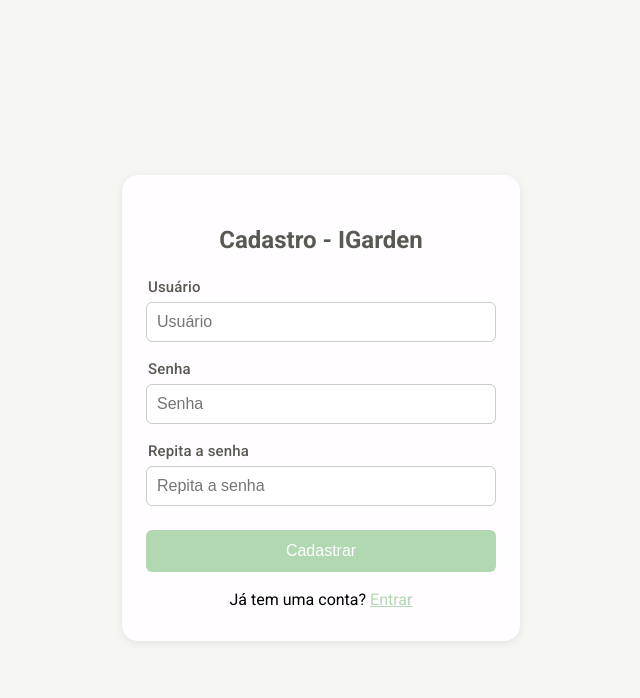
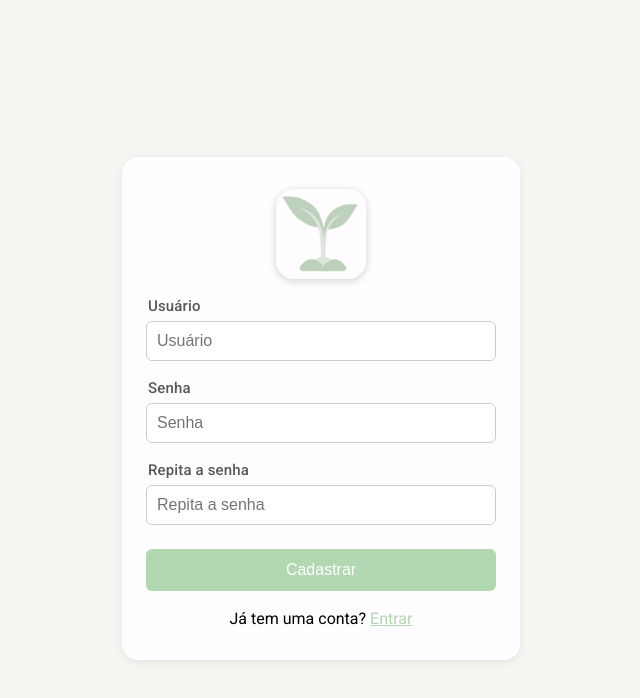
Before and after one commit to WilliamVSan/IGarden, a plain HTML site: page register.html in a window 1280 px wide. Shown: the whole page, without its empty margins (319-959 px from the left). Drawn offline with Linux system fonts and the light colour scheme.

Commit message:
Adicionando assets, corrigindo PWA

```diff
--- a/CSS/register.css
+++ b/CSS/register.css
@@ -60,3 +60,12 @@ body {
     margin-bottom: 10px;
     font-size: 15px;
 }
+.register-logo {
+    display: block;
+    margin: 0 auto 18px auto;
+    width: 90px;
+    height: 90px;
+    border-radius: 18px;
+    box-shadow: 0 2px 8px rgba(0,0,0,0.18);
+    object-fit: cover;
+}
--- a/register.html
+++ b/register.html
@@ -7,10 +7,11 @@
     <link href="https://fonts.googleapis.com/css2?family=Roboto:wght@400;500;700&display=swap" rel="stylesheet">
     <link href="CSS/home.css" rel="stylesheet">
     <link href="CSS/register.css" rel="stylesheet">
+    <link rel="icon" type="image/png" sizes="192x192" href="/assets/icons/icon-192x192.png">
 </head>
 <body>
     <div class="register-container">
-        <h2>Cadastro - IGarden</h2>
+        <img src="assets/icons/icon-512x512.png" alt="IGarden" class="register-logo">
         <div id="register-error" class="register-error" style="display:none;"></div>
         <div id="register-success" class="register-success" style="display:none;"></div>
         <form id="register-form" autocomplete="off">
--- a/scripts/register.js
+++ b/scripts/register.js
@@ -18,14 +18,12 @@ document.getElementById('register-form').addEventListener('submit', function(e)
         errorDiv.style.display = 'block';
         return;
     }
-    // Checa se usuário já existe
     let users = JSON.parse(localStorage.getItem('igarden-users') || '{}');
     if (users[user]) {
         errorDiv.innerText = 'Usuário já cadastrado.';
         errorDiv.style.display = 'block';
         return;
     }
-    // Salva usuário (senha em texto puro, apenas para demo!)
     users[user] = pass;
     localStorage.setItem('igarden-users', JSON.stringify(users));
     successDiv.innerText = 'Cadastro realizado com sucesso! Redirecionando para login...';
--- a/service-worker.js
+++ b/service-worker.js
@@ -5,8 +5,8 @@ const urlsToCache = [
     '/CSS/home.css',
     '/scripts/script.js',
     '/manifest.json',
-    '/icons/icon-192x192.png',
-    '/icons/icon-512x512.png'
+    '/assets/icons/icon-192x192.png',
+    '/assets/icons/icon-512x512.png'
 ];
 
 self.addEventListener('install', event => {
```
Also changed, not shown: CSS/login.css (+9 -0 lines), home.html (+2 -1 lines), login.html (+2 -1 lines), notificacoes.html (+1 -0 lines), assets/icons/icon-192x192.png (added), assets/icons/icon-512x512.png (added), manifest.json.
